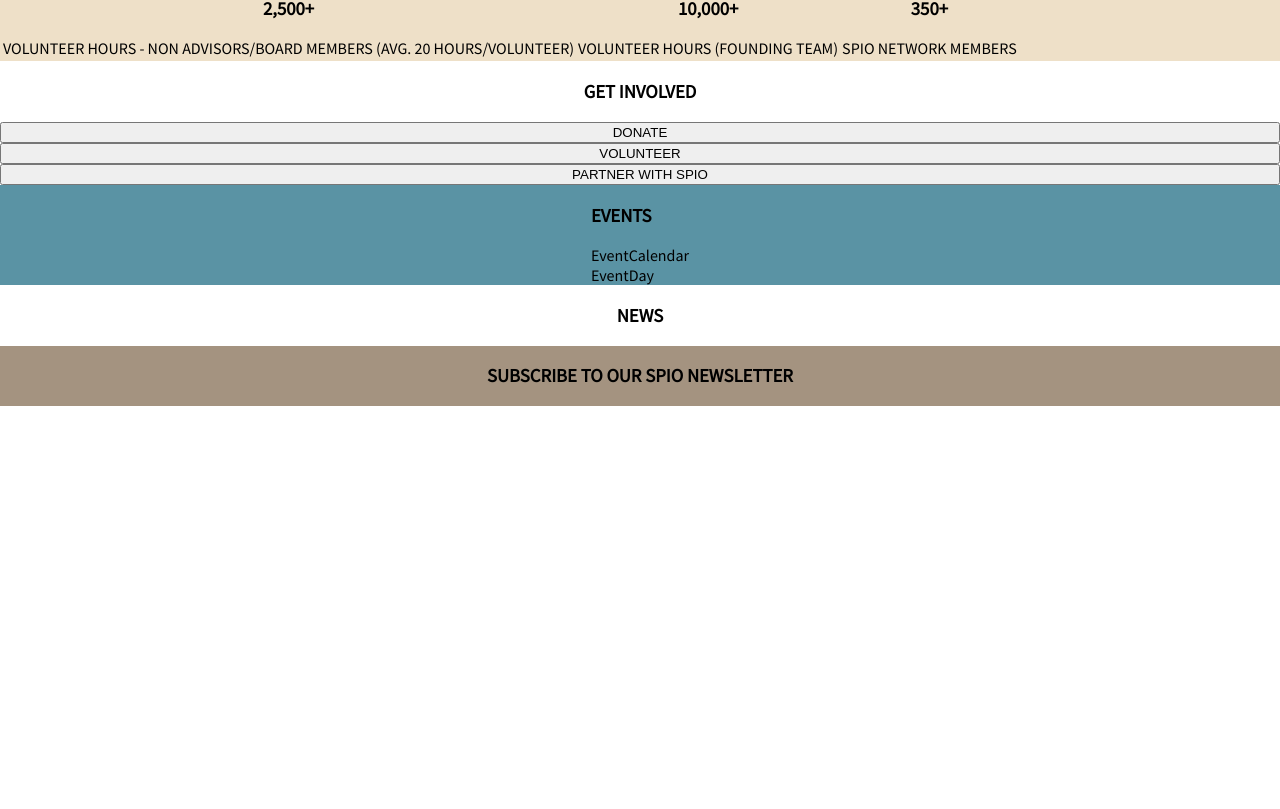
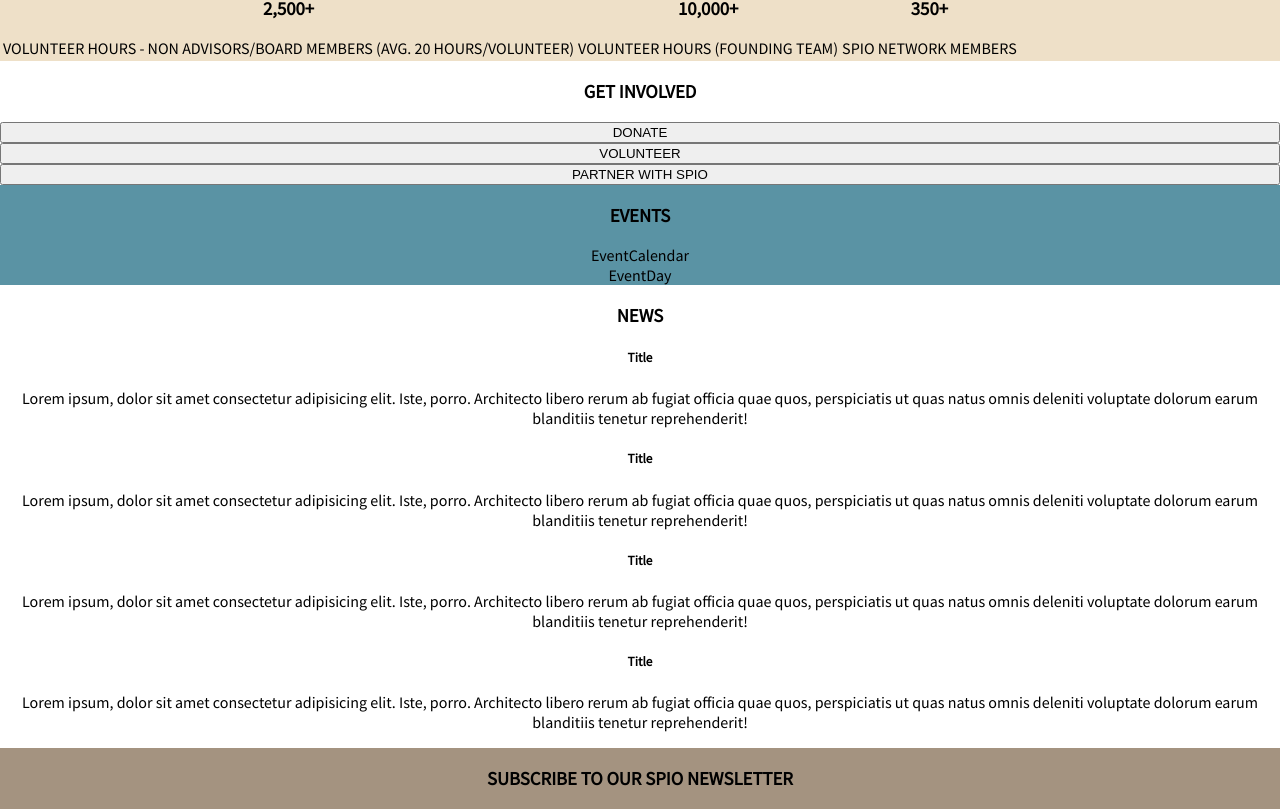
Before and after one commit to maikalangi/spioFromScratch, a React (Create React App) app: page / in a window 1280 px wide. Shown: the part 1108-1917 px from the top of the page. Before the commit the page ends 1514 px from the top, so only its background shows below. Built offline with nearby package versions, Linux system fonts and the light colour scheme.

Commit message:
new additions

```diff
--- a/src/components/news.js
+++ b/src/components/news.js
@@ -2,9 +2,26 @@
 
 function News() {
   return (
-    <div>
-
-    <h3>NEWS</h3>
+    <div className='news'>
+      <h3>NEWS</h3>
+      <div className='newsDiv'>
+        <div className='newsBlock'>
+          <h5>Title</h5>
+          <p>Lorem ipsum, dolor sit amet consectetur adipisicing elit. Iste, porro. Architecto libero rerum ab fugiat officia quae quos, perspiciatis ut quas natus omnis deleniti voluptate dolorum earum blanditiis tenetur reprehenderit!</p>
+        </div>
+        <div className='newsBlock'>
+        <h5>Title</h5>
+          <p>Lorem ipsum, dolor sit amet consectetur adipisicing elit. Iste, porro. Architecto libero rerum ab fugiat officia quae quos, perspiciatis ut quas natus omnis deleniti voluptate dolorum earum blanditiis tenetur reprehenderit!</p>
+        </div>
+        <div className='newsBlock'>
+        <h5>Title</h5>
+          <p>Lorem ipsum, dolor sit amet consectetur adipisicing elit. Iste, porro. Architecto libero rerum ab fugiat officia quae quos, perspiciatis ut quas natus omnis deleniti voluptate dolorum earum blanditiis tenetur reprehenderit!</p>
+        </div>
+        <div className='newsBlock'>
+        <h5>Title</h5>
+          <p>Lorem ipsum, dolor sit amet consectetur adipisicing elit. Iste, porro. Architecto libero rerum ab fugiat officia quae quos, perspiciatis ut quas natus omnis deleniti voluptate dolorum earum blanditiis tenetur reprehenderit!</p>
+        </div>
+      </div>
     </div>
   )
 }
--- a/src/styles/focus.css
+++ b/src/styles/focus.css
@@ -0,0 +1,3 @@
+div {
+    text-align: center;
+}
--- a/src/styles/news.css
+++ b/src/styles/news.css
@@ -0,0 +1,5 @@
+
+
+div {
+    text-align: center;
+}
```
